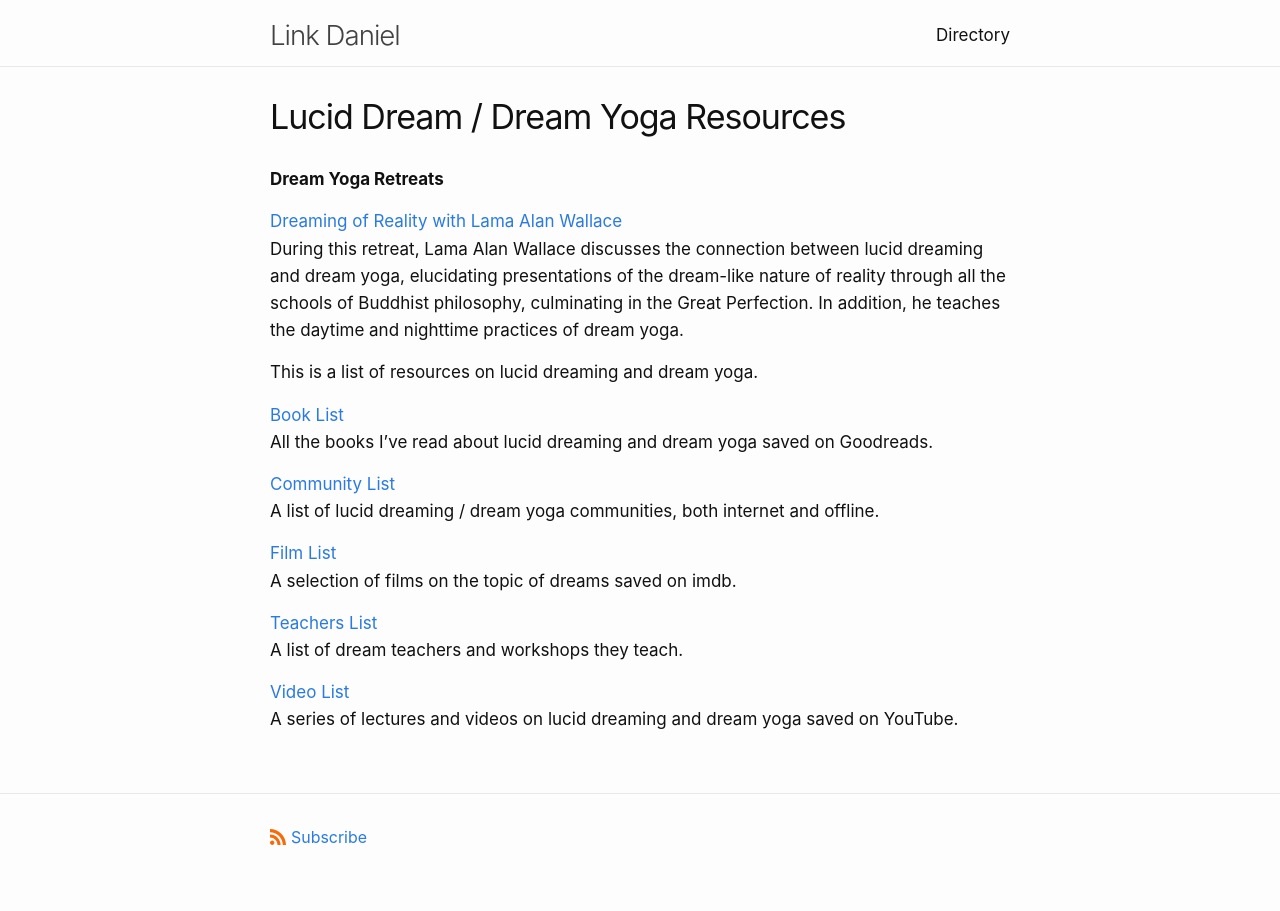
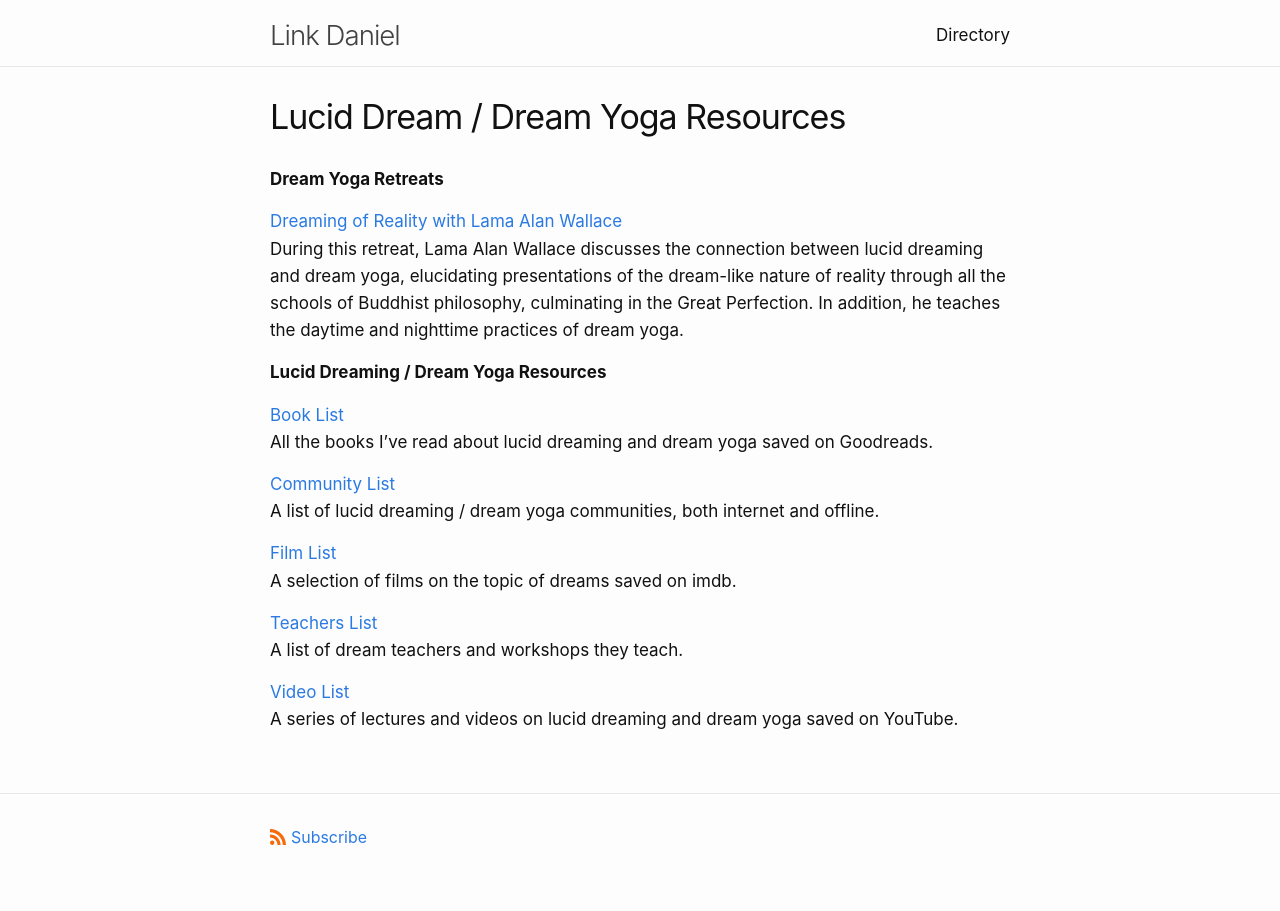
Before and after one commit to link-daniel/link.github.io, a Jekyll site: the page built from dreams.md, in a window 1280 px wide. Built offline with Jekyll 4.4.1, drawn with Linux system fonts in a browser that asks for light colours.

Commit message:
Update dreams.md

```diff
--- a/dreams.md
+++ b/dreams.md
@@ -14,7 +14,8 @@ tags:
 During this retreat, Lama Alan Wallace discusses the connection between lucid dreaming and dream yoga, elucidating presentations of the dream-like nature of reality through all the schools of Buddhist philosophy, culminating in the Great Perfection. In addition, he teaches the daytime and nighttime practices of dream yoga.
 
 
-This is a list of resources on lucid dreaming and dream yoga.
+**Lucid Dreaming / Dream Yoga Resources**
+<br>
 
 [Book List](https://www.goodreads.com/review/list/95737422-link-daniel?ref=nav_mybooks&shelf=dreams)
 <br>
```
